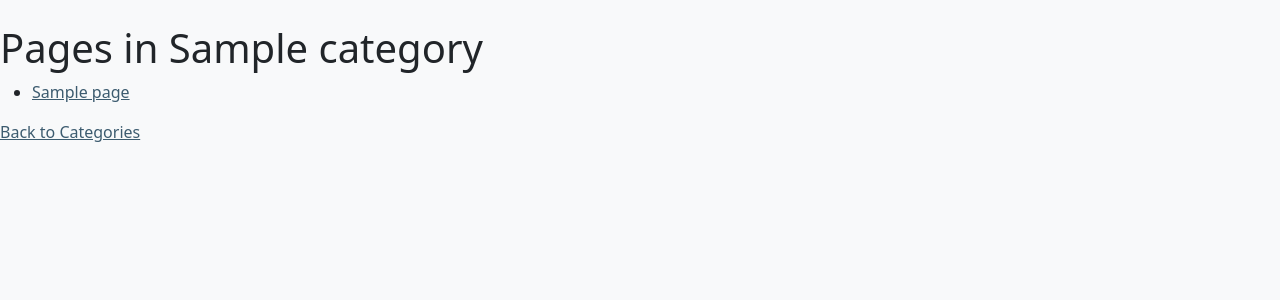
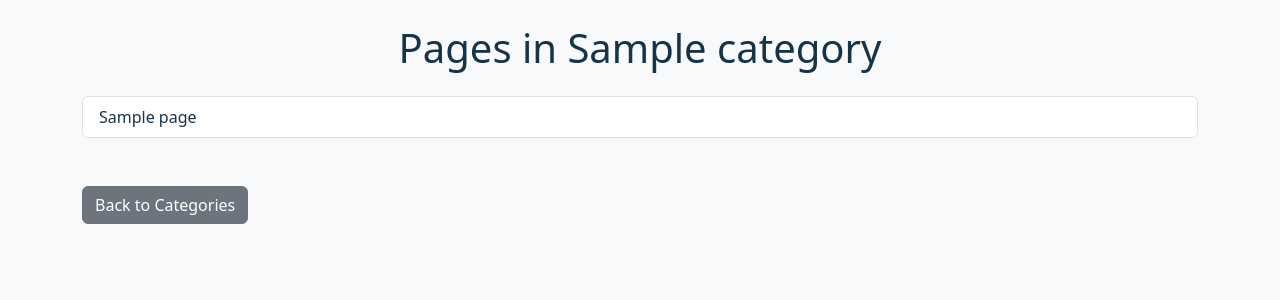
Before and after one commit to abhatti2/WYAF, a PHP site: page /list_pages_by_category.php?category_id=1 in a window 1280 px wide. Shown: the part 82-382 px from the top of the page. Run offline with PHP 8.4, Linux system fonts and the light colour scheme; the visitor is signed in with stand-in values (Sample User, id 1); tables that the repository leaves empty or names only in its code hold one stand-in row (values such as "Sample post"); some libraries are stand-ins or nearby versions.

Commit message:
add spacing to "Back to list" buttom in view_page.php. update list_pages_by_category.php

```diff
--- a/list_pages_by_category.php
+++ b/list_pages_by_category.php
@@ -39,14 +39,30 @@ if ($category_id) {
 <head>
     <meta charset="UTF-8">
     <title>Pages in <?php echo htmlspecialchars($category['name']); ?></title>
+    <link href="node_modules/bootstrap/dist/css/bootstrap.min.css" rel="stylesheet"> <!-- Bootstrap CSS -->
+    <link href="styles.css" rel="stylesheet"> <!-- External CSS -->
 </head>
-<body>
-    <h1>Pages in <?php echo htmlspecialchars($category['name']); ?></h1>
-    <ul>
-        <?php foreach ($pages as $page): ?>
-            <li><a href="view_page.php?id=<?php echo $page['id']; ?>"><?php echo htmlspecialchars($page['title']); ?></a></li>
-        <?php endforeach; ?>
-    </ul>
-    <a href="list_categories.php">Back to Categories</a>
+<body class="bg-light text-dark">
+    <div class="container mt-4">
+        <h1 class="text-center mb-4 text-custom">Pages in <?php echo htmlspecialchars($category['name']); ?></h1>
+        <?php if ($pages): ?>
+            <ul class="list-group mb-4">
+                <?php foreach ($pages as $page): ?>
+                    <li class="list-group-item">
+                        <a href="view_page.php?id=<?php echo $page['id']; ?>" class="text-decoration-none text-custom">
+                            <?php echo htmlspecialchars($page['title']); ?>
+                        </a>
+                    </li>
+                <?php endforeach; ?>
+            </ul>
+        <?php else: ?>
+            <p>No pages found in this category.</p>
+        <?php endif; ?>
+        <a href="list_categories.php" class="btn btn-secondary mt-4">Back to Categories</a>
+    </div>
+
+    <script src="node_modules/jquery/dist/jquery.slim.min.js"></script>
+    <script src="node_modules/@popperjs/core/dist/umd/popper.min.js"></script>
+    <script src="node_modules/bootstrap/dist/js/bootstrap.min.js"></script>
 </body>
 </html>
--- a/view_page.php
+++ b/view_page.php
@@ -117,7 +117,7 @@ if ($page_id) {
             <p>No comments yet. Be the first to comment!</p>
         <?php endif; ?>
 
-        <a href="list_pages.php" class="btn btn-secondary mt-4">Back to list</a>
+        <a href="list_pages.php" class="btn btn-secondary mt-4 mb-5">Back to list</a> <!-- Added bottom margin -->
     </div>
 
     <script src="node_modules/jquery/dist/jquery.slim.min.js"></script>
```
